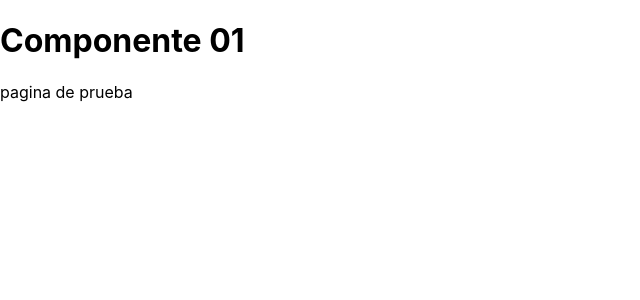
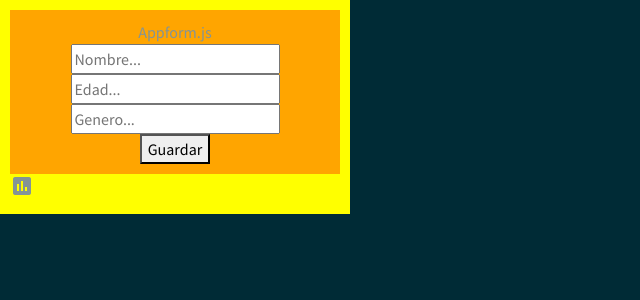
Before and after one commit to GUREABHI/reactavo, a React (Create React App) app: page / in a window 1280 px wide. Shown: the top 300 px of the page, without its empty margins (0-640 px from the left). Built offline with nearby package versions, Linux system fonts and the light colour scheme.

Commit message:
v3. instalo  y conf App,  AppForm, bootswatch, mat. icons, toastify

```diff
--- a/package.json
+++ b/package.json
@@ -7,14 +7,16 @@
     "@testing-library/jest-dom": "^5.17.0",
     "@testing-library/react": "^13.4.0",
     "@testing-library/user-event": "^13.5.0",
+    "bootswatch": "^5.3.2",
     "react": "^18.2.0",
     "react-dom": "^18.2.0",
     "react-scripts": "5.0.1",
+    "react-toastify": "^9.1.3",
     "web-vitals": "^2.1.4"
   },
   "scripts": {
-    "predeploy" : "npm run build",
-    "deploy" : "gh-pages -d build",
+    "predeploy": "npm run build",
+    "deploy": "gh-pages -d build",
     "start": "react-scripts start",
     "build": "react-scripts build",
     "test": "react-scripts test",
--- a/public/index.html
+++ b/public/index.html
@@ -25,6 +25,7 @@
       Learn how to configure a non-root public URL by running `npm run build`.
     -->
     <title>React App</title>
+    <link href="https://fonts.googleapis.com/icon?family=Material+Icons" rel="stylesheet">
   </head>
   <body>
     <noscript>You need to enable JavaScript to run this app.</noscript>
--- a/src/App.js
+++ b/src/App.js
@@ -1,11 +1,14 @@
 import logo from './logo.svg';
 import './App.css';
-import C01Componente from './componentes/c01componente';
+import C01Componente from './componentes/C01componente';
+import C02variable from './componentes/C02variable';
+import Appform from './componentes/Appform';
 
 function App() {
   return (
-    <div>
-      <C01Componente/>
+    <div style={{background:"yellow", width:"350px", padding:"10px"}}>
+      <Appform/>
+      <i class="large material-icons">insert_chart</i>
     </div>
   );
 }
--- /dev/null
+++ b/src/componentes/Appform.js
@@ -0,0 +1,15 @@
+import React from 'react'
+
+const Appform = () => {
+  return (
+    <div style={{background:"orange",padding:"10px", textAlign:"center"}}>
+      <h>Appform.js</h><br/>
+      <input placeholder='Nombre...' /><br/>
+      <input placeholder='Edad...' /><br/>
+      <input placeholder='Genero...' /><br/>
+      <button>Guardar</button>
+    </div>
+  )
+}
+
+export default Appform
--- /dev/null
+++ b/src/componentes/C02variable.js
@@ -0,0 +1,11 @@
+import React from 'react'
+
+const C02variable = () => {
+  return (
+    <div>
+      <h1>hola</h1>
+    </div>
+  )
+}
+
+export default C02variable
--- a/src/index.js
+++ b/src/index.js
@@ -3,6 +3,7 @@
 import './index.css';
 import App from './App';
 import reportWebVitals from './reportWebVitals';
+import 'bootswatch/dist/solar/bootstrap.min.css'
 
 const root = ReactDOM.createRoot(document.getElementById('root'));
 root.render(
```
Also changed, not shown: src/componentes/variables.js (deleted), 1 other file (tests, documents, lock files or other folders).
